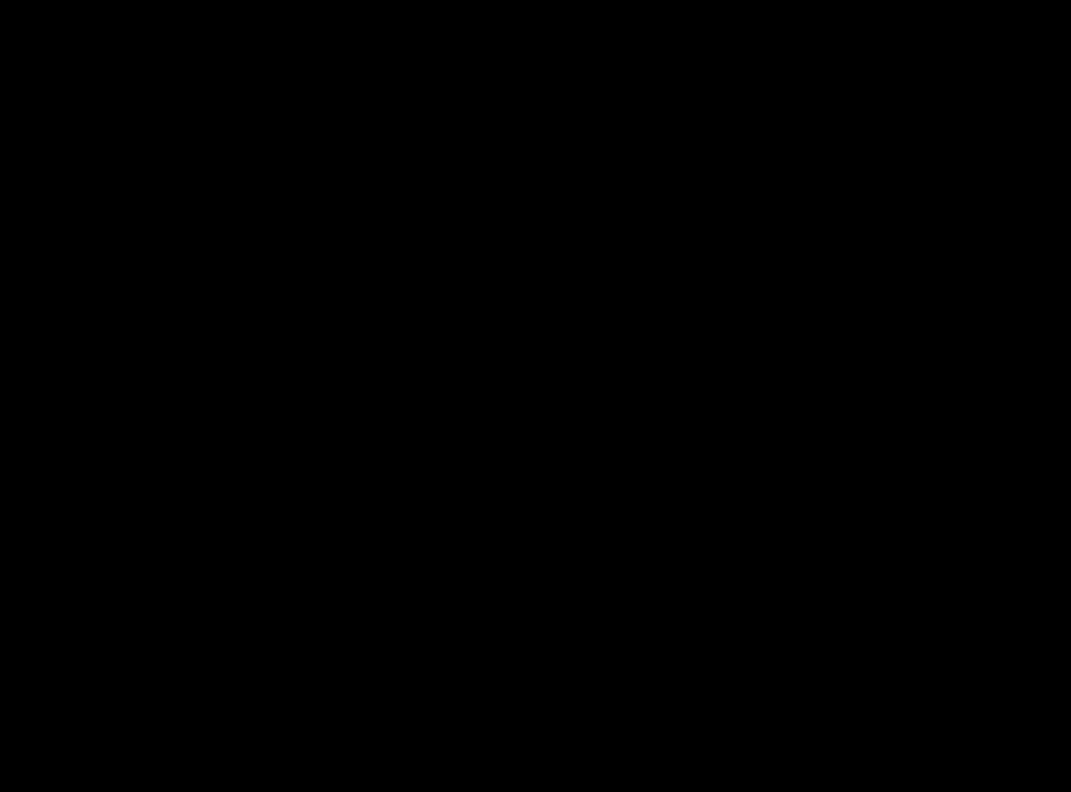
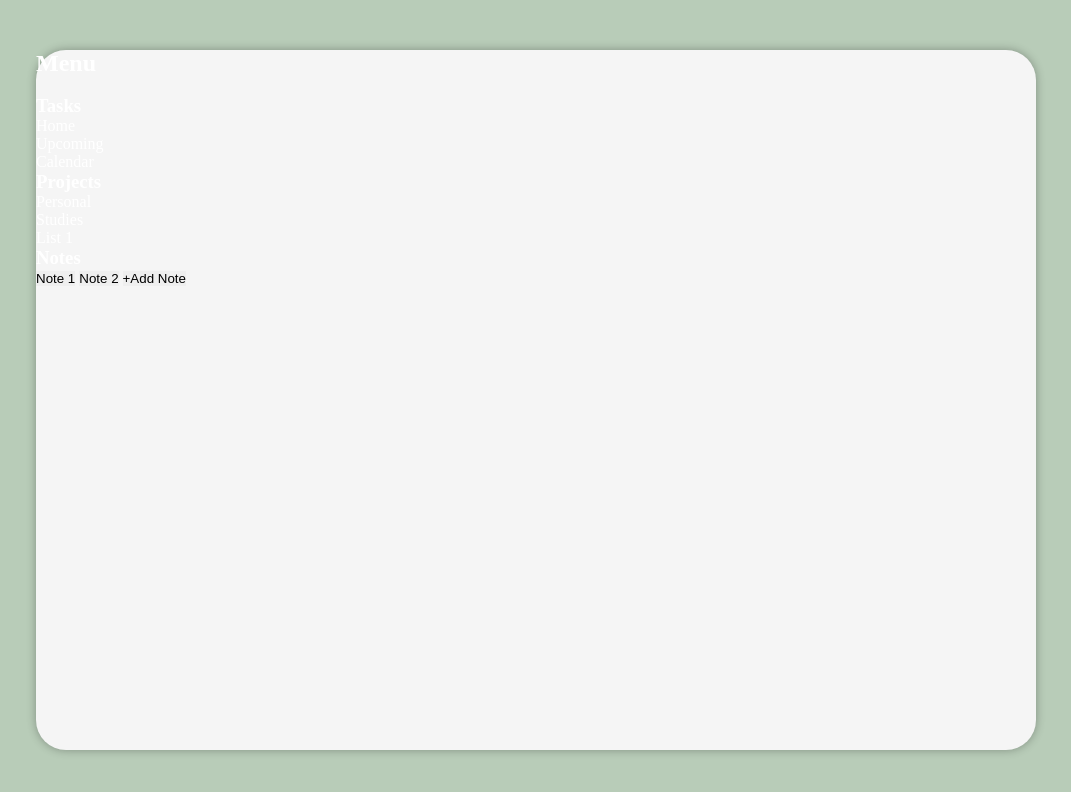
Before and after one commit to tomasbennett/Todo-List, a website built with webpack: page src/Pages/HTML/index.html in a window 1280 px wide. Shown: the whole page, without its empty margins (104-1175 px from the left). Built offline with nearby package versions, Linux system fonts and the light colour scheme.

Commit message:
Adding in the main html skeleton as well as the css files

```diff
--- /dev/null
+++ b/src/Pages/CSS/Main/outer-card.css
@@ -0,0 +1,10 @@
+#outer-card{
+    width: 100rem;
+    height: 70rem;
+
+    background-color: whitesmoke;
+
+    border-radius: 3rem;
+
+    box-shadow: 0rem 0rem 1rem rgba(0, 0, 0, 0.3);
+}
--- a/src/Pages/CSS/style.css
+++ b/src/Pages/CSS/style.css
@@ -23,7 +23,7 @@ body{
     align-items: center;
     justify-content: center;
 
-    background-color: black;
+    background-color: rgb(184, 204, 184);
     color: white;
 
     width: 100dvw;
--- a/src/Pages/HTML/index.html
+++ b/src/Pages/HTML/index.html
@@ -3,9 +3,92 @@
 <head>
     <meta charset="UTF-8">
     <meta name="viewport" content="width=device-width, initial-scale=1.0">
-    <title>Document</title>
+    <title>Todo-List</title>
 </head>
 <body>
+    <div id="outer-card">
+        <aside>
+            <div id="menu-title-container">
+                <h2>Menu</h2>
+                <button type="button"></button>
+            </div>
+            <div id="aside-list-options-container">
 
+                <div id="aside-tasks-list-container" class="sidebar-outer-container">
+                    <h3 class="sidebar-list-header">Tasks</h3>
+
+                    <div class="sidebar-inner-container">
+                        <div id="home-option" class="sidebar-option">
+                            <div class="sidebar-svg-container"></div>
+                            <p class="sidebar-option-title">Home</p>
+                            <div class="sidebar-notification-number-container"></div>
+                        </div>
+                        <div id="upcoming-option" class="sidebar-option">
+                            <div class="sidebar-svg-container"></div>
+                            <p class="sidebar-option-title">Upcoming</p>
+                            <div class="sidebar-notification-number-container"></div>
+                        </div>
+                        <div id="calendar-option" class="sidebar-option">
+                            <div class="sidebar-svg-container"></div>
+                            <p class="sidebar-option-title">Calendar</p>
+                            <div class="sidebar-notification-number-container"></div>
+                        </div>
+
+                    </div>
+
+
+
+                </div>
+                <div id="aside-projects-list-container" class="sidebar-outer-container">
+                    <h3 class="sidebar-list-header">Projects</h3>
+
+                    <div class="sidebar-inner-container">
+                        <div id="personal-option" class="sidebar-option">
+                            <div class="sidebar-svg-container"></div>
+                            <p class="sidebar-option-title">Personal</p>
+                            <div class="sidebar-notification-number-container"></div>
+                        </div>
+                        <div id="study-option" class="sidebar-option">
+                            <div class="sidebar-svg-container"></div>
+                            <p class="sidebar-option-title">Studies</p>
+                            <div class="sidebar-notification-number-container"></div>
+                        </div>
+                        <div id="list-one-option" class="sidebar-option">
+                            <div class="sidebar-svg-container"></div>
+                            <p class="sidebar-option-title">List 1</p>
+                            <div class="sidebar-notification-number-container"></div>
+                        </div>
+
+                    </div>
+                </div>
+
+                <div id="aside-notes-list-container" class="sidebar-outer-container">
+                    <h3 class="sidebar-list-header">Notes</h3>
+
+                    <div class="sidebar-inner-container">
+                        <button type="button" class="sidebar-notes-button">
+                            Note 1
+                        </button>
+                        <button type="button" class="sidebar-notes-button">
+                            Note 2
+                        </button>
+
+                        <button type="button" id="add-note-button" class="sidebar-notes-button">
+                            +Add Note
+                        </button>
+
+                    </div>
+                </div>
+
+
+            </div>
+
+
+        </aside>
+        <main>
+            <h1 id="main-title"></h1>
+            <div id="main-content"></div>
+        </main>
+    </div>
 </body>
 </html>
--- a/src/index.js
+++ b/src/index.js
@@ -1,5 +1,9 @@
 import "./Pages/HTML/index.html";
 
 import "./Pages/CSS/style.css";
+import "./Pages/CSS/Main/main.css";
+import "./Pages/CSS/Main/aside.css";
+import "./Pages/CSS/Main/outer-card.css";
+
 
 import "./TypeScript/Main.ts";
```
Also changed, not shown: src/Pages/CSS/Main/aside.css (added), src/Pages/CSS/Main/main.css (added).
